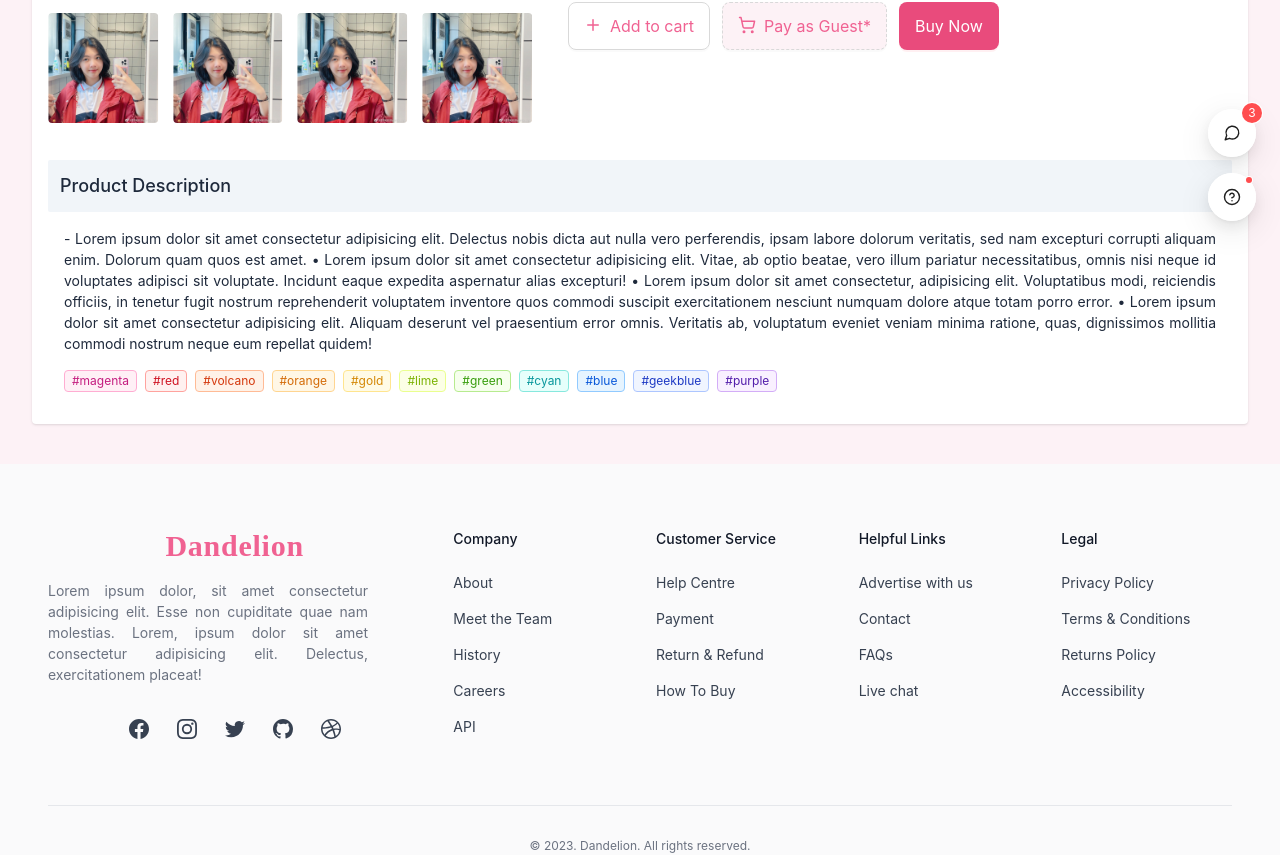
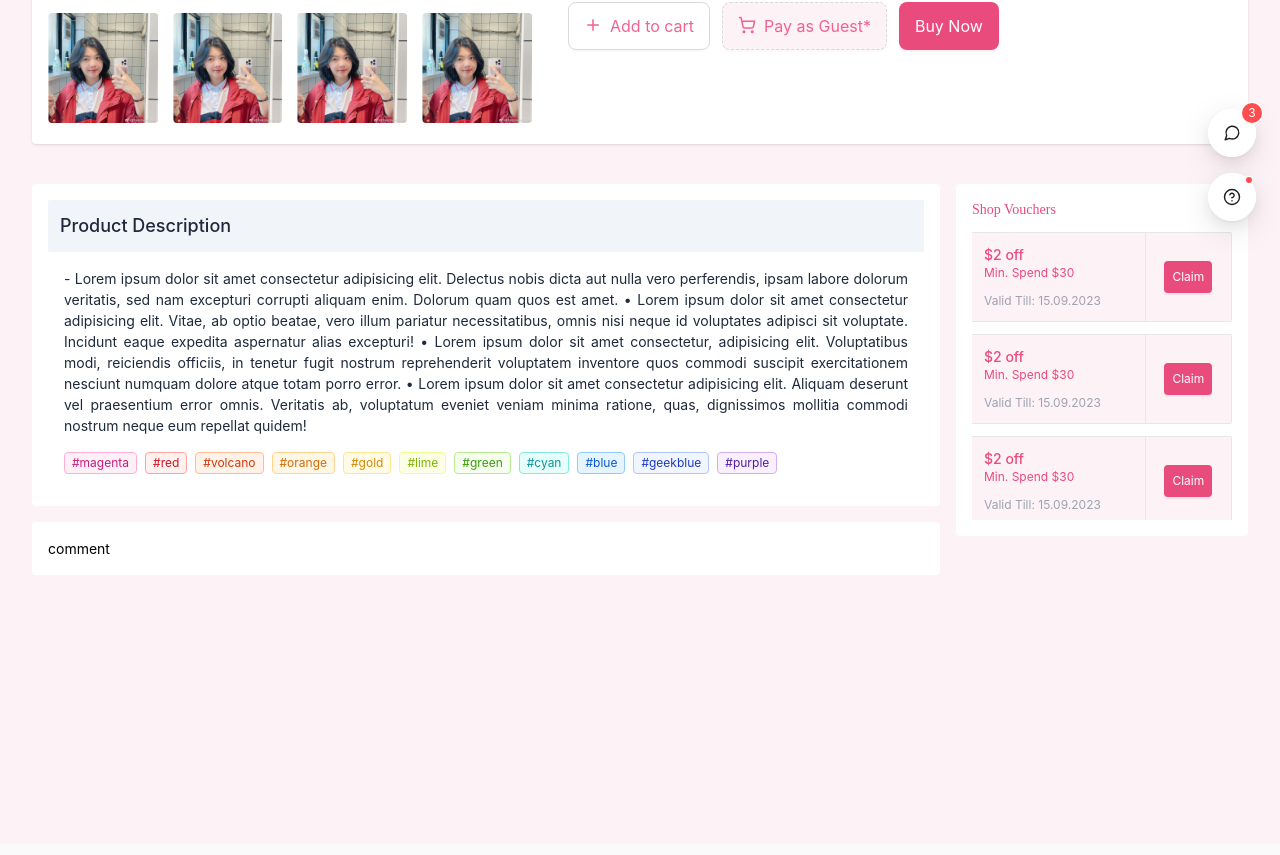
Before and after one commit to xiaojiudev/dandelion-ecommerce, a Next.js app: page /product/1 in a window 1280 px wide. Shown: the part 531-1386 px from the top of the page. Built offline with nearby package versions, Linux system fonts and the light colour scheme; no server answers.

Commit message:
add review, promote section

```diff
--- a/app/(Header&Footer)/product/[id]/page.tsx
+++ b/app/(Header&Footer)/product/[id]/page.tsx
@@ -1,9 +1,11 @@
 import { Metadata } from 'next'
+
 
 import ProductDetailInfo from '@/components/product/ProductDetailInfo'
 import ProductDetailSlider from '@/components/product/ProductDetailSlider'
-import { Tag } from 'antd'
 import TagGroup from '@/components/product/TagGroup'
+import PromoCard from '@/components/product/PromoCard'
+
 
 
 
@@ -25,6 +27,7 @@ export default async function Page({ params }: { params: { id: string } }) {
 
     return (
         <div>
+            {/* Product section */}
             <div className='bg-white rounded shadow my-10 p-4'>
                 <div className='flex flex-col gap-y-8'>
                     <div className='grid gap-4 grid-cols-12'>
@@ -36,6 +39,15 @@ export default async function Page({ params }: { params: { id: string } }) {
                         </div>
                     </div>
 
+                </div>
+            </div>
+
+            {/* Product desc section - Review section - Promote section */}
+            <div className='grid gap-4 grid-cols-12 grid-rows-2'>
+
+                {/* Desc section */}
+                <div className='col-span-9 row-span-1'>
+                    <div className='bg-white p-4 rounded'>
                         <div className='text-slate-800'>
                             <h1 className='bg-slate-100 p-3 rounded-sm text-lg font-medium'>Product Description</h1>
                             <div className='flex flex-col gap-4 p-4'>
@@ -51,7 +63,30 @@ export default async function Page({ params }: { params: { id: string } }) {
                             </div>
                         </div>
                     </div>
+                </div>
 
+                {/* Promote section  */}
+                <div className='col-span-3 row-span-2'>
+                    <div className='bg-white p-4 rounded'>
+                        <div>
+                            <h2 className='text-sm font-medium font-tilt text-primary-500 mb-3'>Shop Vouchers</h2>
+                            <div className='flex flex-col gap-3 max-h-72 overflow-y-scroll'>
+                                <PromoCard />
+                                <PromoCard />
+                                <PromoCard />
+                                <PromoCard />
+                                <PromoCard />
+                            </div>
+                        </div>
+                    </div>
+                </div>
+
+                {/* Review section */}
+                <div className='col-span-9 row-span-1'>
+                    <div className='bg-white p-4 rounded'>
+                        comment
+                    </div>
+                </div>
             </div>
         </div>
     )
```
Lines whose indentation alone changed are shown as unchanged.
